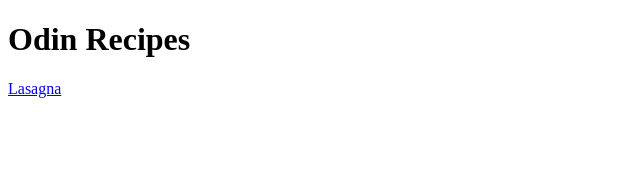
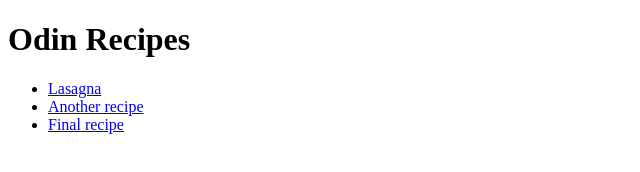
Before and after one commit to lostshelf/odin-recipes, a plain HTML site: page index.html in a window 1280 px wide. Shown: the whole page, without its empty margins (0-640 px from the left). Drawn offline with Linux system fonts and the light colour scheme.

Commit message:
Organize recipe links in an unordered list

```diff
--- a/index.html
+++ b/index.html
@@ -6,6 +6,10 @@
   </head>
   <body>
     <h1>Odin Recipes</h1>
-    <a href="./recipes/lasagna.html">Lasagna</a>
+    <ul>
+      <li><a href="./recipes/lasagna.html">Lasagna</a></li>
+      <li><a href="#">Another recipe</a> </li>
+      <li><a href="#">Final recipe</a></li>
+    </ul>
   </body>
 </html>
```
